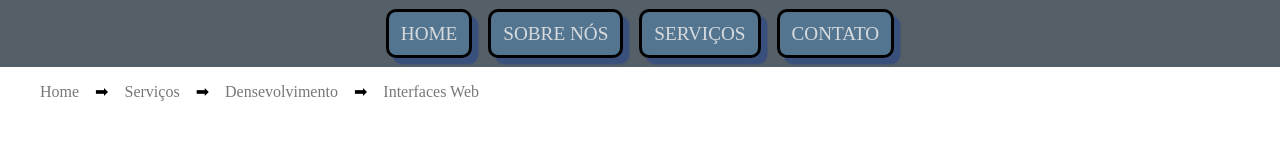
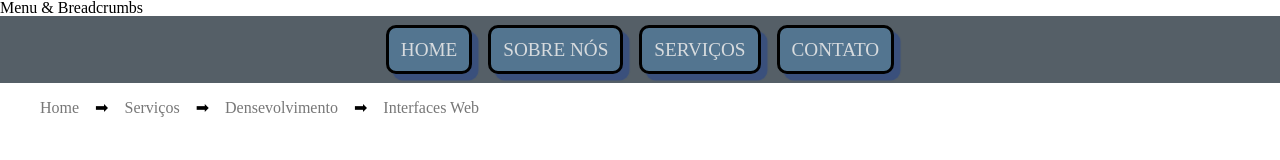
Before and after one commit to estrela801/css-combinadores, a plain HTML site: page index.html in a window 1280 px wide. Drawn offline with Linux system fonts and the light colour scheme.

Commit message:
feat: criando novos elementos para o site

```diff
--- a/index.html
+++ b/index.html
@@ -10,14 +10,22 @@
 <body>
 
     <header>
+       <div class="logo-menu">
+
+            <div class="logo">
+                 <span id="logo">Menu & Breadcrumbs</span>
+            </div>
 
                    <nav class="menu-navegacao">
+
              <ul>
+
                  <li><a href="index.html">Home</a></li>
                  <li><a href="sobre-nos.html">Sobre nós</a></li>
                  <li><a href="servicos.html">Serviços</a></li>
                  <li><a href="contato.html">contato</a></li>
              </ul>
+
                    </nav>
 
                    <div class="migalha-de-pao">
@@ -29,6 +37,7 @@
 
              </ul>
                    </div>
+       </div>
 
     </header>
 </body>
```
Lines whose indentation alone changed are shown as unchanged.
